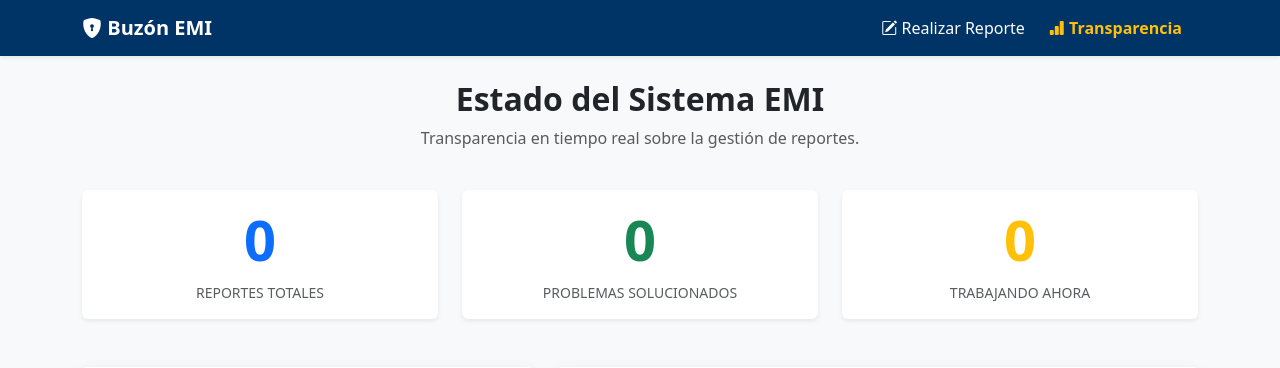
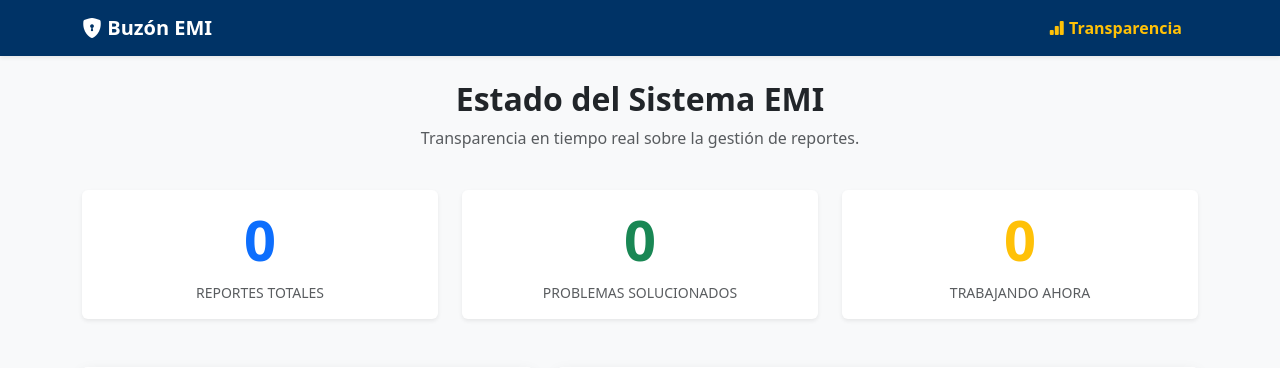
Before and after one commit to d114mv/sistema_buzon_emi, a Django app: page /transparencia/ in a window 1280 px wide. Shown: the top 368 px of the page. Run offline with Django 5.2, Linux system fonts and the light colour scheme; data that the repository does not hold is empty.

Commit message:
version_1.3.6

```diff
--- a/templates/base.html
+++ b/templates/base.html
@@ -45,11 +45,7 @@
             <div class="collapse navbar-collapse" id="navbarNav">
                 <ul class="navbar-nav ms-auto align-items-center">
 
-    <li class="nav-item me-2">
-        <a class="nav-link text-white" href="{% url 'crear_queja' %}">
-            <i class="bi bi-pencil-square"></i> Realizar Reporte
-        </a>
-    </li>
+
 
     <li class="nav-item me-2">
         <a class="nav-link fw-bold text-warning" href="{% url 'dashboard_publico' %}">
@@ -63,6 +59,12 @@
                 <i class="bi bi-box-arrow-right"></i> Salir
             </a>
         </li>
+
+        <li class="nav-item me-2">
+        <a class="nav-link text-white" href="{% url 'crear_queja' %}">
+            <i class="bi bi-pencil-square"></i> Realizar Reporte
+        </a>
+    </li>
     {% endif %}
 
 </ul>
--- a/tickets/views.py
+++ b/tickets/views.py
@@ -9,7 +9,7 @@ from .models import Ticket
 from .forms import TicketForm, SolicitudAccesoForm, ValidarCodigoForm
 
 PALABRAS_CLAVE = ['robo', 'fuego', 'incendio', 'acoso', 'golpe', 'sangre', 'amenaza', 'urgente']
-SPAM = ['puta', 'puto', 'pt', 'pta', 'ptm',    'mierda', 'mrd', 'mrda', 'carajo', 'crj',    'coño', 'joder', 'jdr', 'culo', 'klo', 'verga', 'vrg', 'vga', 'pija', 'cabrón', 'cabron', 'cbron', 'pelotudo', 'pelotuda', 'pltd', 'imbécil', 'imbecil', 'imb', 'idiota', 'idio', 'estúpido', 'estupido', 'stpd', 'pendejo', 'pendeja', 'pndj', 'chupa', 'chupala', 'mierdero', 'mamón', 'mamon', 'mmn', 'gil', 'gilazo', 'cojudo', 'cojuda', 'kjd', 'huevón', 'huevon', 'wevon', 'wvon', 'huevada', 'webada', 'wbda', 'cagado', 'cagada', 'cgd', 'zorra', 'perra', 'maldito', 'maldita', 'asqueroso', 'asquerosa', 'hijo de puta', 'hdp', 'la puta', 'lpt']
+SPAM = ['puta', 'puto', 'pt', 'pta', 'ptm', 'mierda', 'mrd', 'mrda', 'carajo', 'crj', 'coño', 'joder', 'jdr', 'culo', 'klo', 'verga', 'vrg', 'vga', 'pija', 'cabrón', 'cabron', 'cbron', 'pelotudo', 'pelotuda', 'pltd', 'imbécil', 'imbecil', 'imb', 'idiota', 'idio', 'estúpido', 'estupido', 'stpd', 'pendejo', 'pendeja', 'pndj', 'chupa', 'chupala', 'mierdero', 'mamón', 'mamon', 'mmn', 'gil', 'gilazo', 'cojudo', 'cojuda', 'kjd', 'huevón', 'huevon', 'wevon', 'wvon', 'huevada', 'webada', 'wbda', 'cagado', 'cagada', 'cgd', 'zorra', 'perra', 'maldito', 'maldita', 'asqueroso', 'asquerosa', 'hijo de puta', 'hdp', 'la puta', 'lpt']
 
 
 def generar_hash_anonimo(identificador):
```
